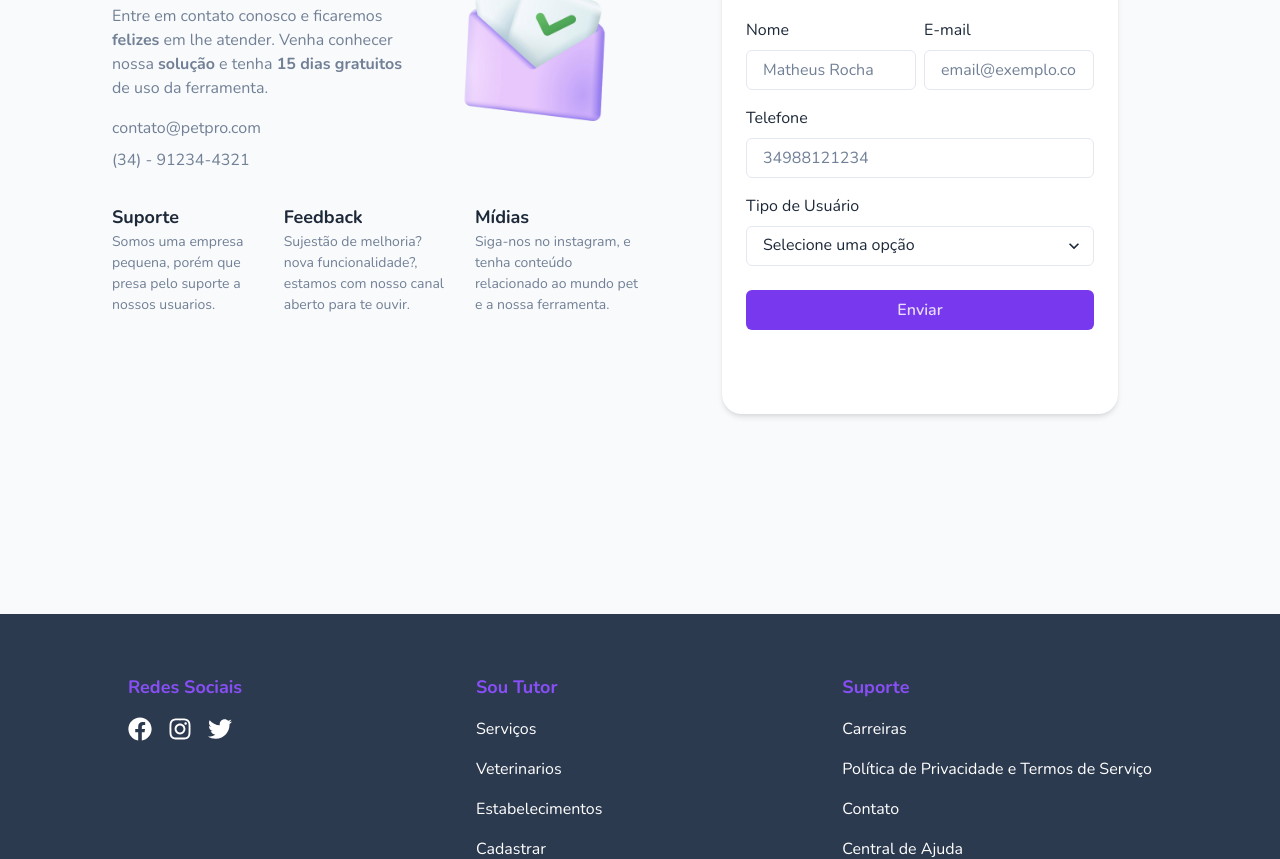
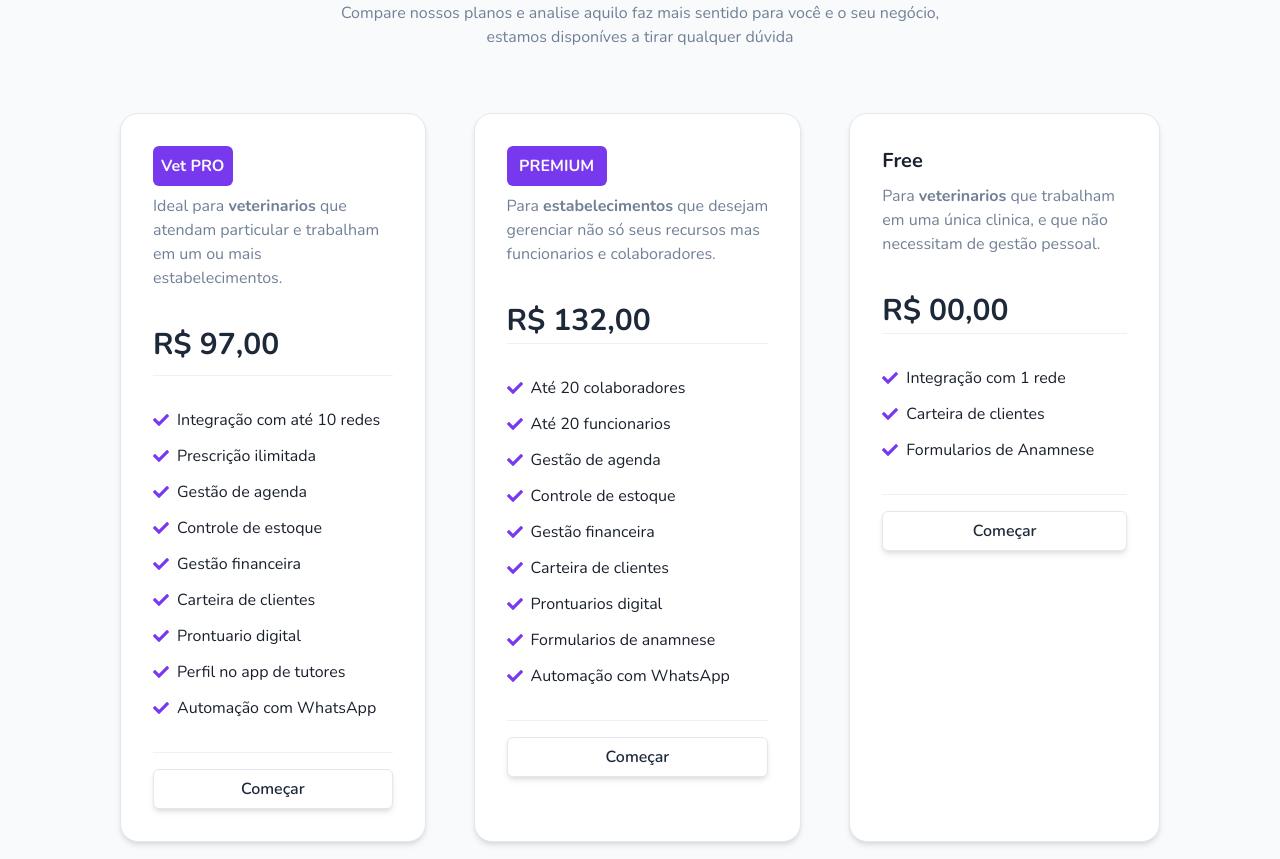
Before and after one commit to matheusmartinsInsper/fronted-petpro, a Next.js app: page / in a window 1280 px wide. Shown: the part 2912-3771 px from the top of the page. Built offline with nearby package versions, Linux system fonts and the light colour scheme.

Commit message:
style: plans

```diff
--- a/app/page.tsx
+++ b/app/page.tsx
@@ -1,5 +1,5 @@
 "use client";
-import { Box, Button, Flex, Heading, Text, Link, HStack, Image, VStack, Input, FormControl, FormLabel, Select, Circle, IconButton } from '@chakra-ui/react';
+import { Box, Button, Flex, Heading, Text, Link, HStack, Image, VStack, Input, FormControl, FormLabel, Select, Circle, IconButton, Divider } from '@chakra-ui/react';
 import { useRouter } from 'next/navigation';
 import {
   ArrowBackIcon, BellIcon, CalendarIcon, EditIcon, SettingsIcon, ExternalLinkIcon, ChatIcon,
@@ -7,12 +7,13 @@ import {
   ArrowLeftIcon,
   ArrowRightIcon
 } from '@chakra-ui/icons';
+import { CheckCircleIcon } from "@chakra-ui/icons";
 import { FaFacebook, FaInstagram, FaTwitter, FaHeart } from 'react-icons/fa';
 import { motion, useAnimation, useInView, isValidMotionProp } from 'framer-motion';
 import { useEffect, useState, useRef } from "react";
 import { chakra } from "@chakra-ui/react";
 import { MdGroups, MdRestaurant, MdRocket } from "react-icons/md";
-import { FaCut, FaRunning, FaBone, FaDog, FaBasketballBall, FaStethoscope, FaHotel } from "react-icons/fa";
+import { FaCut, FaRunning, FaBone, FaDog, FaBasketballBall, FaStethoscope, FaHotel, FaCheck } from "react-icons/fa";
 import { GiSyringe, GiBrain, GiScalpel, GiTargeted, GiHand } from "react-icons/gi";
 import { BsThreeDots } from "react-icons/bs";
 
@@ -472,7 +473,135 @@ const HomePage = () => {
 
         </Box>
       </Box>
-
+      <Box alignItems={"center"} bgColor={"primary.100"} display={"flex"} flexDirection={"column"} p={[4,24]}>
+        <Box mt={[8,0]}  mx={4} alignItems={"center"} display={"flex"} flexDirection={"column"} >
+          <Text
+            mb={4}
+            color="primary.200"
+            fontWeight="bold"
+            fontSize={["4xl", "5xl"]} borderBottomWidth={"3px"} borderBottomColor={"primary.300"}>Escolha seu plano!</Text>
+          <Text mb={16} textAlign={"center"} color={"gray.500"} width={["100%","66%"]}>Compare nossos planos e analise aquilo faz mais sentido para você e o seu negócio, estamos disponíves a tirar qualquer dúvida</Text>
+        </Box>
+        <Box mx={0} display={"flex"} flexDirection={["column", "row"]}>
+          <Box my={[4,0]}  p={8} mx={6} boxShadow={"md"} bgColor={"white"} display={"flex"} flexDirection={"column"} borderWidth={"1px"} borderColor={"gray.200"} borderRadius={"18"} >
+            <Text mb={2} width={"80px"} p={2} bgColor={"primary.300"} fontWeight={"bold"} borderRadius={"md"} color={"primary.100"}>Vet PRO</Text>
+            <Text mb={8} color={"gray.500"}>Ideal para <strong>veterinarios</strong> que atendam particular e trabalham em um ou mais estabelecimentos.</Text>
+            <Text mb={2} fontWeight={"bold"} color={"primary.200"} fontSize={"3xl"}>R$ 97,00</Text>
+            <Divider color={"gray.500"} bgColor={"gray.500"} />
+            <VStack my={8} alignItems="start" spacing={3}>
+              <HStack>
+                <Icon as={FaCheck} color="primary.300" />
+                <Text>Integração com até 10 redes</Text>
+              </HStack>
+              <HStack>
+                <Icon as={FaCheck} color="primary.300" />
+                <Text>Prescrição ilimitada</Text>
+              </HStack>
+              <HStack>
+                <Icon as={FaCheck} color="primary.300" />
+                <Text>Gestão de agenda</Text>
+              </HStack>
+              <HStack>
+                <Icon as={FaCheck} color="primary.300" />
+                <Text>Controle de estoque</Text>
+              </HStack>
+              <HStack>
+                <Icon as={FaCheck} color="primary.300" />
+                <Text>Gestão financeira</Text>
+              </HStack>
+              <HStack>
+                <Icon as={FaCheck} color="primary.300" />
+                <Text>Carteira de clientes</Text>
+              </HStack>
+              <HStack>
+                <Icon as={FaCheck} color="primary.300" />
+                <Text>Prontuario digital</Text>
+              </HStack>
+              <HStack>
+                <Icon as={FaCheck} color="primary.300" />
+                <Text>Perfil no app de tutores</Text>
+              </HStack>
+              <HStack>
+                <Icon as={FaCheck} color="primary.300" />
+                <Text>Automação com WhatsApp</Text>
+              </HStack>
+            </VStack>
+            <Divider mb="4" color={"gray.500"} bgColor={"gray.500"} />
+            <Button borderRadius={"md"} boxShadow={"md"} borderWidth={"1px"} bgColor={"white"} color={"primary.200"} borderColor={"gray.200"}
+            _hover={{bgColor:"primary.300",color:"primary.500"}}>Começar</Button>
+          </Box>
+          <Box my={[4,0]} p={8} mx={6} boxShadow={"md"} bgColor={"white"} display={"flex"} flexDirection={"column"} borderWidth={"1px"} borderColor={"gray.200"} borderRadius={"18"} >
+            <Text mb={2} alignItems={"center"} justifyContent={"center"} textAlign={"center"} width={"100px"} p={2} bgColor={"primary.300"} fontWeight={"bold"} borderRadius={"md"} color={"primary.100"}>PREMIUM</Text>
+            <Text mb={8} color={"gray.500"}>Para <strong>estabelecimentos</strong>  que desejam gerenciar não só seus recursos mas funcionarios e colaboradores.</Text>
+            <Text fontWeight={"bold"} color={"primary.200"} fontSize={"3xl"}>R$ 132,00</Text>
+            <Divider color={"gray.500"} bgColor={"gray.500"} />
+            <VStack my={8} alignItems="start" spacing={3}>
+              <HStack>
+                <Icon as={FaCheck} color="primary.300" />
+                <Text>Até 20 colaboradores</Text>
+              </HStack>
+              <HStack>
+                <Icon as={FaCheck} color="primary.300" />
+                <Text>Até 20 funcionarios</Text>
+              </HStack>
+              <HStack>
+                <Icon as={FaCheck} color="primary.300" />
+                <Text>Gestão de agenda</Text>
+              </HStack>
+              <HStack>
+                <Icon as={FaCheck} color="primary.300" />
+                <Text>Controle de estoque</Text>
+              </HStack>
+              <HStack>
+                <Icon as={FaCheck} color="primary.300" />
+                <Text>Gestão financeira</Text>
+              </HStack>
+              <HStack>
+                <Icon as={FaCheck} color="primary.300" />
+                <Text>Carteira de clientes</Text>
+              </HStack>
+              <HStack>
+                <Icon as={FaCheck} color="primary.300" />
+                <Text>Prontuarios digital</Text>
+              </HStack>
+              <HStack>
+                <Icon as={FaCheck} color="primary.300" />
+                <Text>Formularios de anamnese</Text>
+              </HStack>
+              <HStack>
+                <Icon as={FaCheck} color="primary.300" />
+                <Text>Automação com WhatsApp</Text>
+              </HStack>
+            </VStack>
+            <Divider mb="4" color={"gray.500"} bgColor={"gray.500"} />
+            <Button borderRadius={"md"} boxShadow={"md"} borderWidth={"1px"} bgColor={"white"} color={"primary.200"} borderColor={"gray.200"}
+            _hover={{bgColor:"primary.300",color:"primary.500"}}>Começar</Button>
+          </Box>
+          <Box my={[4,0]} p={8} mx={6} boxShadow={"md"} bgColor={"white"} display={"flex"} flexDirection={"column"} borderWidth={"1px"} borderColor={"gray.200"} borderRadius={"18"} >
+            <Text mb={2} width={"80px"} fontWeight={"bold"} borderRadius={"md"} fontSize={"xl"}>Free</Text>
+            <Text mb={8} color={"gray.500"}>Para <strong>veterinarios</strong> que trabalham em uma única clinica, e que não necessitam de gestão pessoal.</Text>
+            <Text fontWeight={"bold"} color={"primary.200"} fontSize={"3xl"}>R$ 00,00</Text>
+            <Divider color={"gray.500"} bgColor={"gray.500"} />
+            <VStack my={8} alignItems="start" spacing={3}>
+              <HStack>
+                <Icon as={FaCheck} color="primary.300" />
+                <Text>Integração com 1 rede</Text>
+              </HStack>
+              <HStack>
+                <Icon as={FaCheck} color="primary.300" />
+                <Text>Carteira de clientes</Text>
+              </HStack>
+              <HStack>
+                <Icon as={FaCheck} color="primary.300" />
+                <Text>Formularios de Anamnese</Text>
+              </HStack>
+            </VStack>
+            <Divider mb="4" color={"gray.500"} bgColor={"gray.500"} />
+            <Button borderRadius={"md"} boxShadow={"md"} borderWidth={"1px"} bgColor={"white"} color={"primary.200"} borderColor={"gray.200"}
+            _hover={{bgColor:"primary.300",color:"primary.500"}}>Começar</Button>
+          </Box>
+        </Box>
+      </Box>
       <Box
         id="contact"
         height={["100%", "100vh"]}
@@ -480,7 +609,7 @@ const HomePage = () => {
         px={["6", "24"]} // Menor padding em telas pequenas
         pt={["80px", "120px"]} // Ajuste do padding superior para telas pequenas
         bgColor={"primary.100"}
-        flexDirection={["column-reverse", "row"]} // Coluna em telas pequenas, linha em desktop
+        flexDirection={["column", "row"]} // Coluna em telas pequenas, linha em desktop
       >
         <Box
           width={["100%", "50%"]} // 100% de largura em telas pequenas
```
